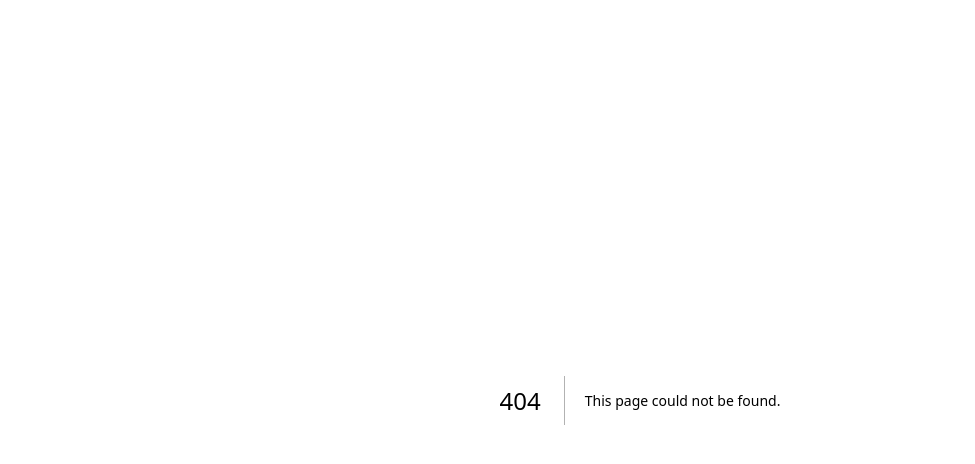
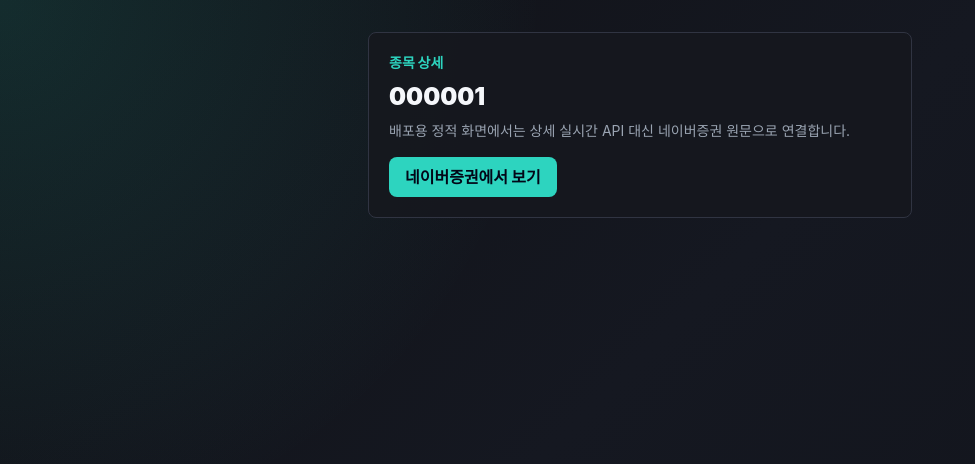
Before and after one commit to gkqkrdk/youtube-application, a Next.js app: page /stocks/1 in a window 1280 px wide. Before the commit this address had no page. Shown: the top 464 px of the page, without its empty margins (0-975 px from the left). Built offline with nearby package versions, Linux system fonts and the light colour scheme.

Commit message:
Add stock detail redirect page

```diff
--- /dev/null
+++ b/app/stocks/[code]/page.tsx
@@ -0,0 +1,17 @@
+export default function StockDetailPage({ params }: { params: { code: string } }) {
+  const code = params.code.replace(/[^0-9]/g, "").padStart(6, "0").slice(-6);
+  const url = `https://finance.naver.com/item/main.naver?code=${code}`;
+
+  return (
+    <main className="mx-auto max-w-xl px-4 py-8">
+      <section className="rounded-lg border border-line bg-panel/90 p-5">
+        <p className="text-sm font-black text-growth">종목 상세</p>
+        <h1 className="mt-2 text-2xl font-black">{code}</h1>
+        <p className="mt-2 text-sm text-muted">배포용 정적 화면에서는 상세 실시간 API 대신 네이버증권 원문으로 연결합니다.</p>
+        <a className="mt-4 inline-flex rounded-lg bg-growth px-4 py-2 font-black text-slate-950" href={url}>
+          네이버증권에서 보기
+        </a>
+      </section>
+    </main>
+  );
+}
```
